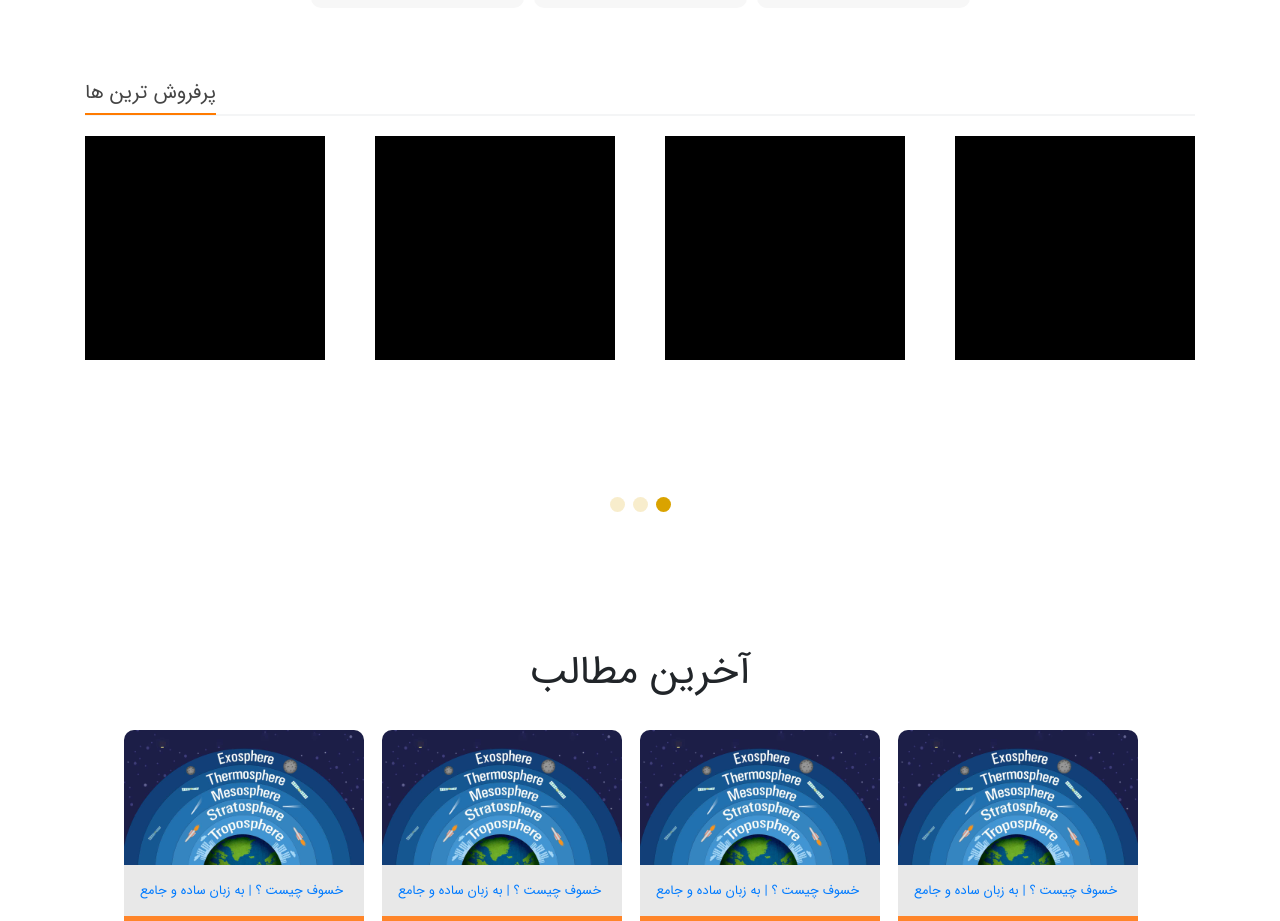
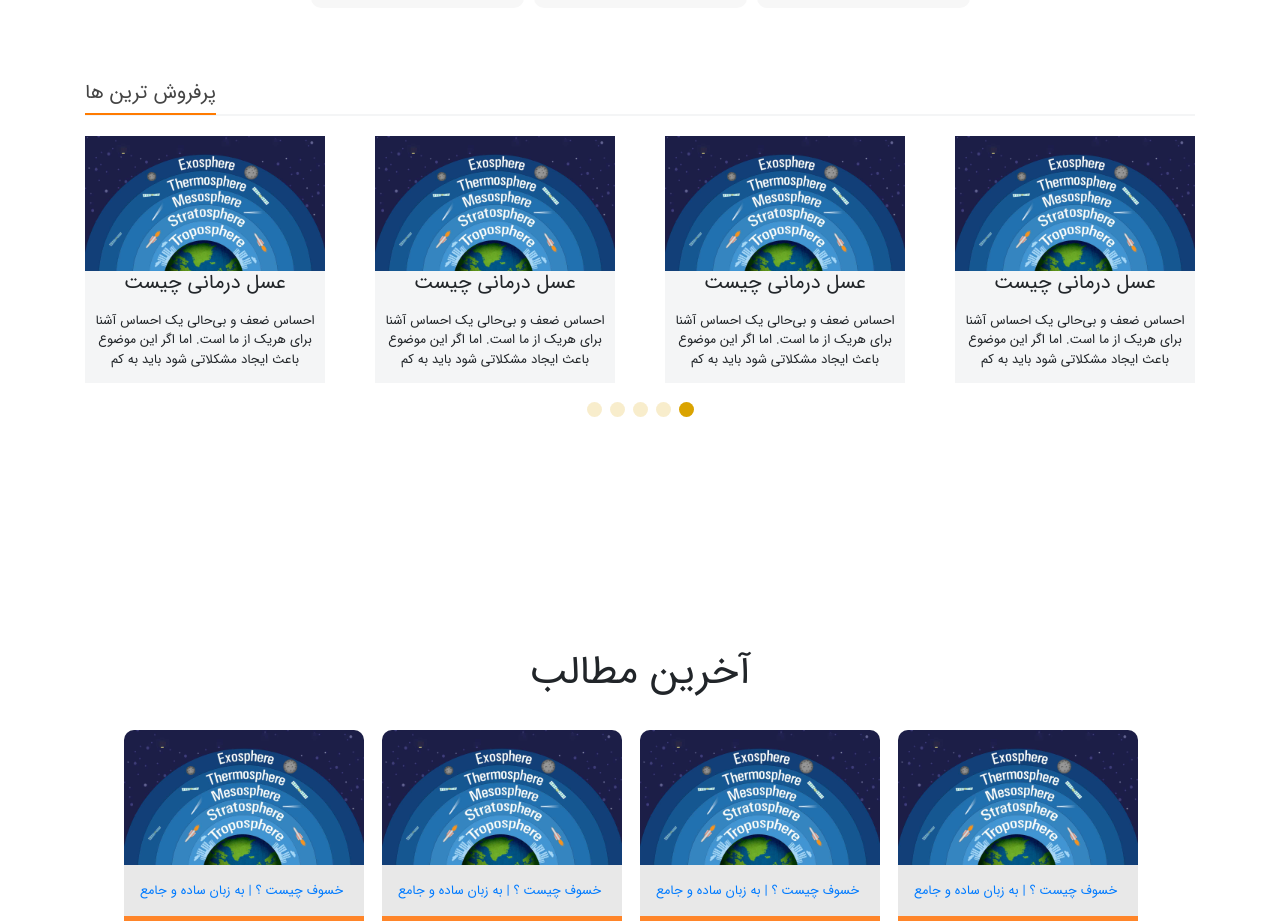
Before and after one commit to miladmohammadi82/afraalian-vue-cli, a Vue app: page / in a window 1280 px wide. Shown: the part 2860-3781 px from the top of the page. Built offline with nearby package versions, Linux system fonts and the light colour scheme.

Commit message:
commit 2

```diff
--- a/src/components/main.vue
+++ b/src/components/main.vue
@@ -408,50 +408,30 @@
             <!-- owl-carousel -->
             <div class="swiper-container product-slider">
                 <div class="swiper-wrapper">
-                    <div class="swiper-slide">
+                    <div class="swiper-slide" v-for="blog in blogs" :key="blog.id">
                         <div class="blog2">
-
+                            <img :src="blog.img" class="w-100" alt="">
+                            <div class="title-blog">
+                                <h5 class="text-center">عسل درمانی چیست</h5>
+                            </div>
+                            <div class="desciption-blog text-center pt-2">
+                                <p class="" style="font-size: small;">
+                                    احساس ضعف و بی‌حالی یک احساس آشنا برای هریک از ما است. اما اگر این موضوع باعث ایجاد مشکلاتی شود باید به  کم
+                                </p>
+                            </div>
+                            <div class="text-"></div>
                         </div>
                     </div>
-
-                    <div class="swiper-slide">
-                        <div class="blog2">
-
-                        </div>
-                    </div>
-
-                    <div class="swiper-slide">
-                        <div class="blog2">
-
-                        </div>
-                    </div>
-                    <div class="swiper-slide">
-                        <div class="blog2">
-
-                        </div>
-                    </div>
-                    <div class="swiper-slide">
-                        <div class="blog2">
-
-                        </div>
-                    </div>
-                    <div class="swiper-slide">
-                        <div class="blog2">
-
-                        </div>
-                    </div>
-
-
-
                 </div>
                 <!-- Add Pagination -->
-                <div class="swiper-pagination"></div>
+                <div class="swiper-pagination" style="bottom: 90px;"></div>
             </div>
             <!-- owl-carousel -->
         </div>
     </section>
 
     <!-- Start section blog #2 -->
+
 
 
 
```
Also changed, not shown: src/css/app.css.
